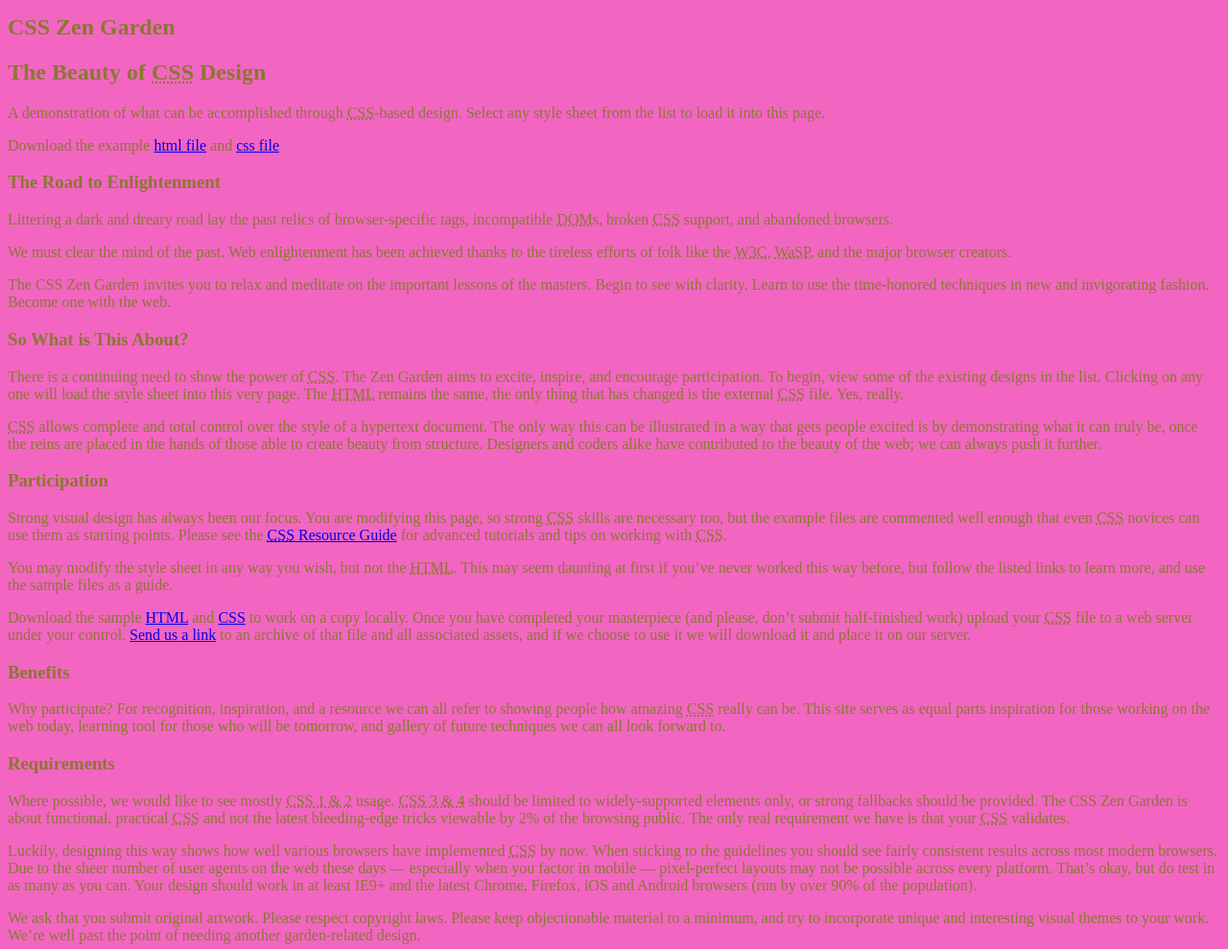
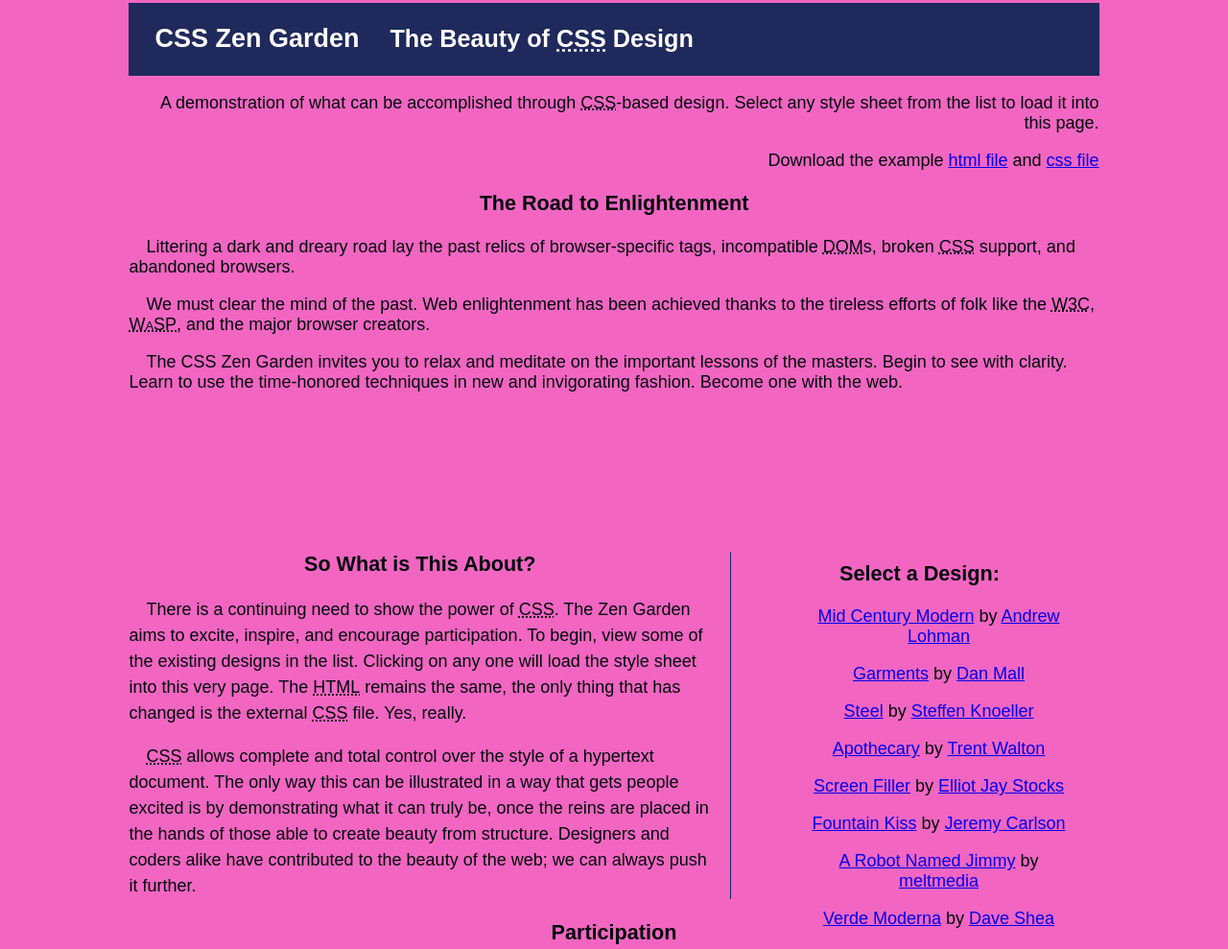
Before and after one commit to Martucoweb/paginaweb-exercic-o, a plain HTML site: page cssZengarden.html/index.html in a window 1280 px wide. Shown: the part 5-994 px from the top of the page at 96% size. Drawn offline with Linux system fonts and the light colour scheme.

Commit message:
CSSZenGarden.html

```diff
--- a/cssZengarden.html/style.css
+++ b/cssZengarden.html/style.css
@@ -5,9 +5,114 @@
 .UI/UX-4-hex { color: #01080D; }
 .fundo.UI/UX-5-hex { color:#8C7632; }
 */
+
+.page-wrapper {
+  position: relative;
+}
+.explanation{
+  width: 60%;
+  border-right: #1f295c solid 1px;
+  padding-right: 2%;
+}
+#design-selection {
+
+  position: absolute;
+  top: 560px;
+  left: 62%;
+  padding-left: 2%;
+  padding-right: 1%;
+}
+
+
+
+
+
+
+
+
+aside ul{
+  list-style-type: none;
+
+}
+aside ul li {
+  margin: 1em;
+  text-align: center;
+}
+
+.main footer {
+  margin: 4%;
+
+}
+
+.main footer {
+  border: solid 2px #1f295c;
+  padding: 0.5em;
+display: inline-block;
+}
+
+
+
+
+.page-wrapper{
+  width: 80%;
+  max-width: 1280px;
+  margin: auto;
+}
+
+#zen-intro{
+  height: 550px;
+}
+
+#design-archives
+{
+  display:none ;
+}
+
+#zen-intro header{
+  background-color: #1f295c;
+  color: white;
+}
+
+#zen-intro header h1,#zen-intro header h2{
+  display: inline-block;
+
+}
+#zen-intro header h1{
+  margin-left: 1em;
+  margin-right:  1em;
+
+}
+
+
+
 html {
   background:  #F266C1;
 
 
-color:  #8C7632;
+
+color:  #01080D;
+
+font-size: 18px  ;
+font-family: Arial, Helvetica, sans-serif;
+
 }
+p {
+  text-indent: 1em;
+}
+
+h1,h2,h3{
+  text-align: center;
+}
+h1{font size: 1.8rem; }
+h2{font-size: 1.4rem;}
+h3{font-size: 1.2rem;}
+
+
+.summary{text-align: right;}
+
+
+
+.main p{
+  line-height: 1.5;
+}
+abbr {font-variant:small-caps ;}
```
